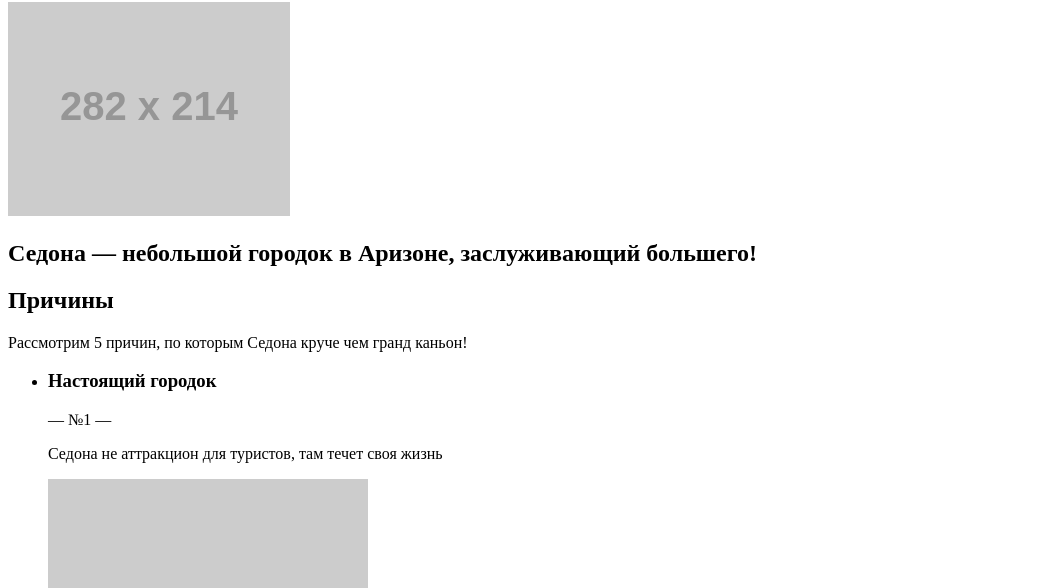
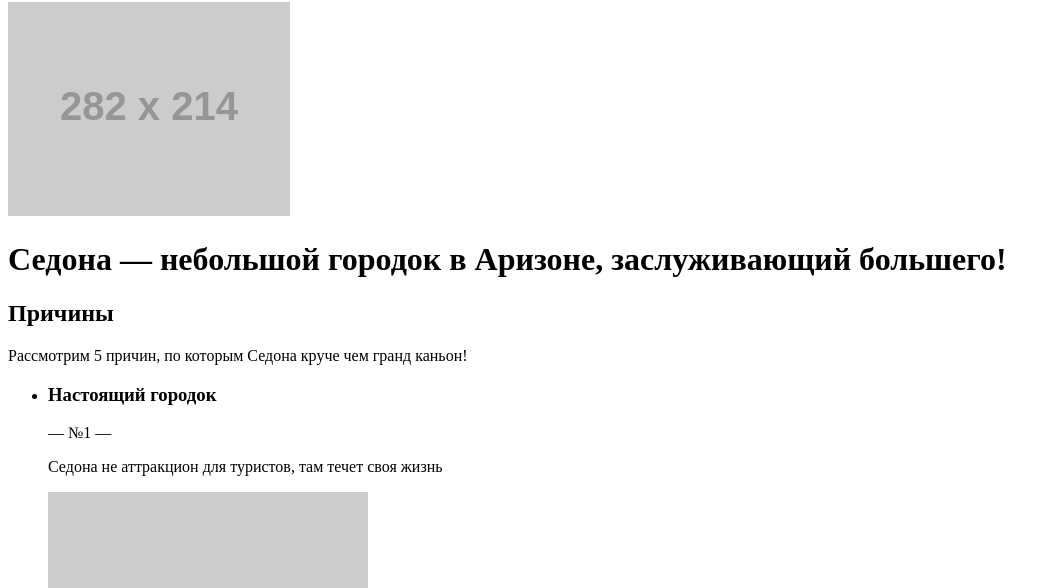
Before and after one commit to DiasNurdicanov/63990-sedona-1, a website: page index.html in a window 1280 px wide. Shown: the part 189-777 px from the top of the page, without its empty margins (0-1059 px from the left). Drawn offline with Linux system fonts and the light colour scheme; placeholder pictures from the web are drawn by us.

Commit message:
Вынес заголовок страницы из блока intro

```diff
--- a/index.html
+++ b/index.html
@@ -21,12 +21,11 @@
 
       <span class="main-menu-toggle"></span>
 
-      <section class="intro">
-        <div class="intro__image">
-            <img src="http://placehold.it/282x214" width="282" height="214" alt="Седона">
-        </div>
-        <h1 class="intro__title">Седона — небольшой городок в Аризоне, заслуживающий большего!</h1>
-      </section>
+      <div class="intro">
+          <img src="http://placehold.it/282x214" width="282" height="214" alt="Седона">
+      </div>
+
+      <h1 class="page-title">Седона — небольшой городок в Аризоне, заслуживающий большего!</h1>
     </header>
 
     <section class="reasons">
```
Also changed, not shown: photo.html (+5 -6 lines).
